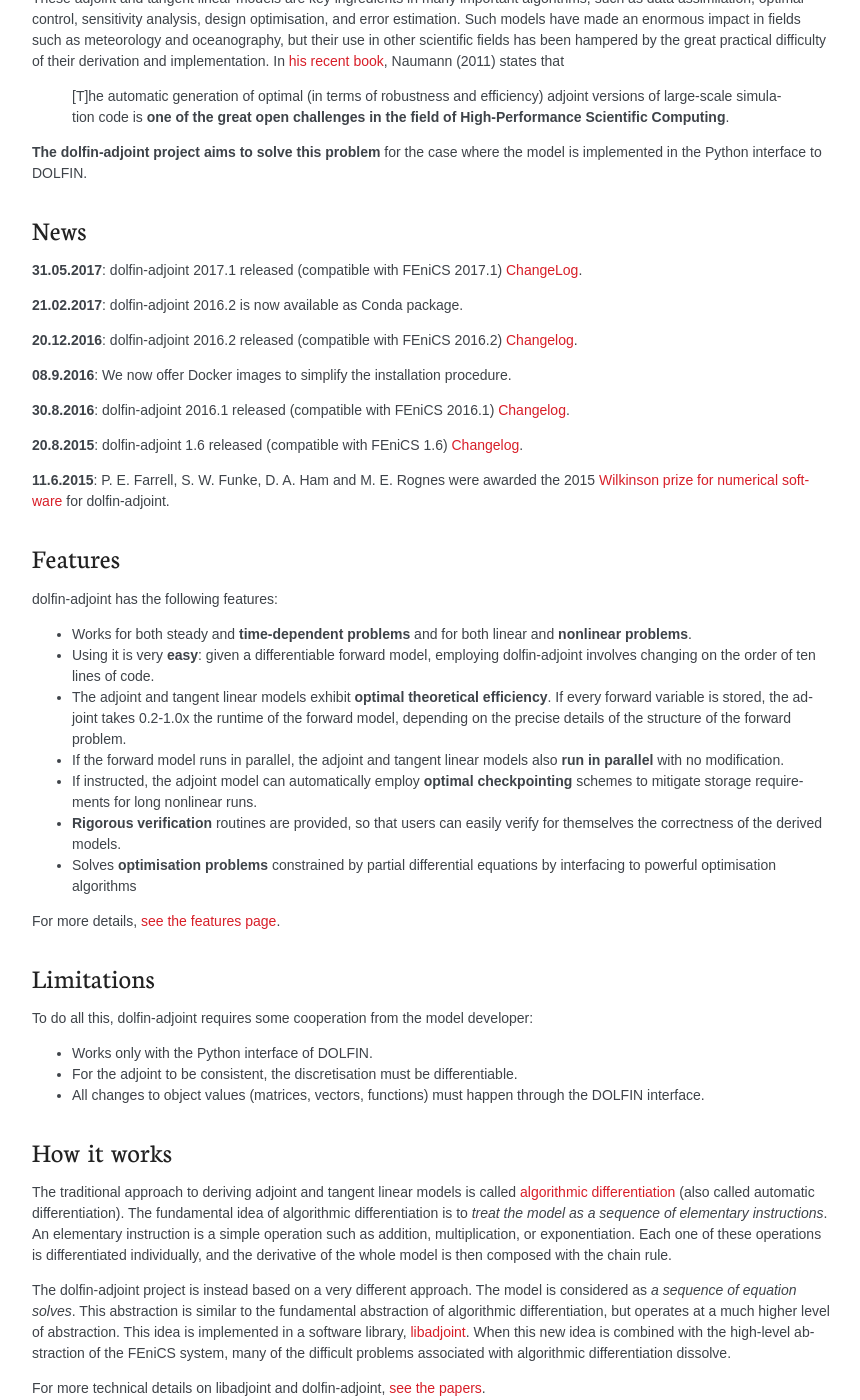
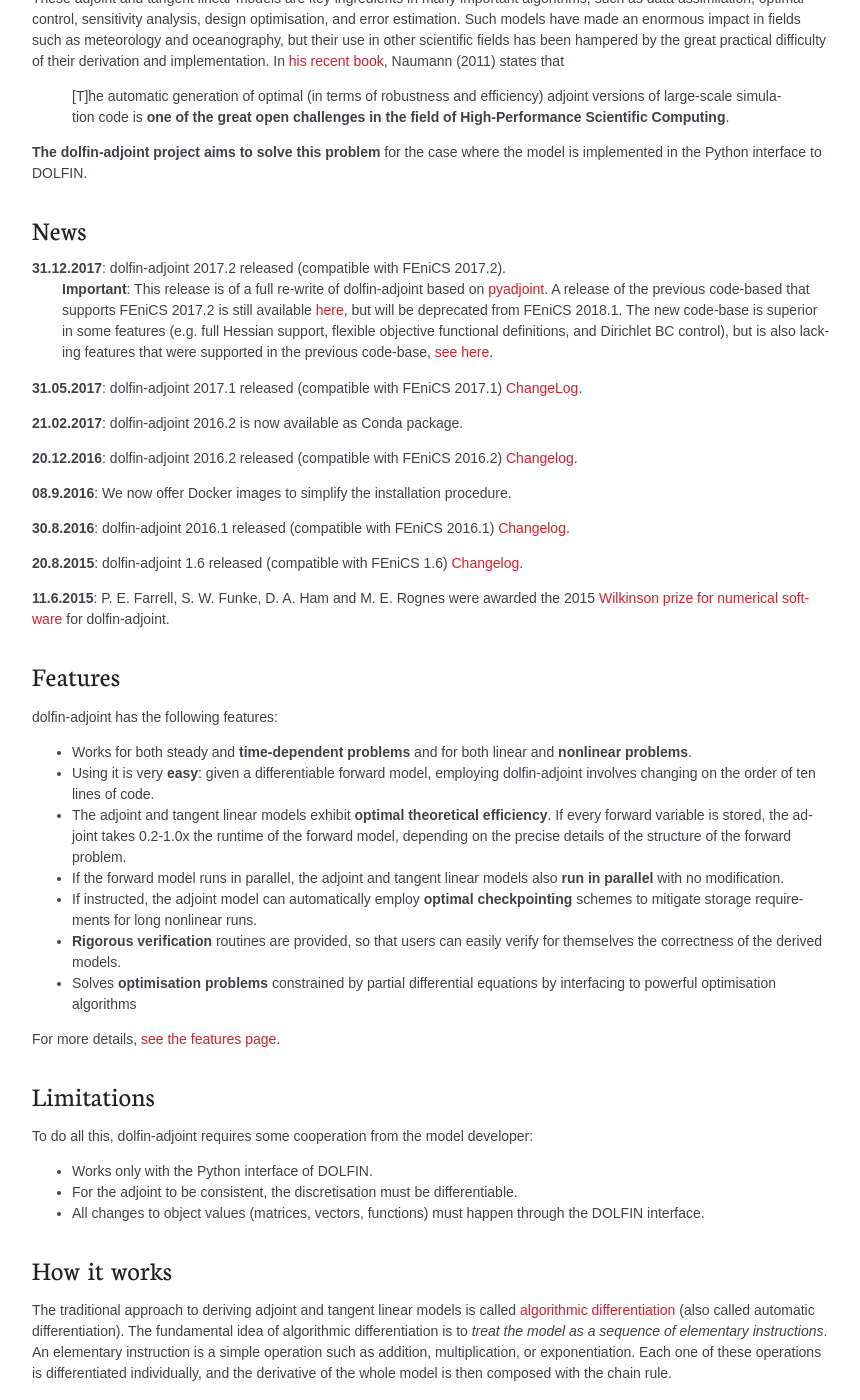
Before and after one commit to dolfin-adjoint/pyadjoint, a Sphinx documentation site: the page built from docs/source/about/index.rst, in a window 1280 px wide and 1400 px high, scrolled down 869 px. Shown: the whole window, without its empty margins (188-1048 px from the left). Built offline with Sphinx 7.4.7, drawn with Linux system fonts in a browser that asks for light colours; nearby versions of some CDN libraries; library files that are not in the unit come from our copies; some of the changed text lies outside the part shown.

Commit message:
Update how it works section

```diff
--- a/docs/source/about/index.rst
+++ b/docs/source/about/index.rst
@@ -31,6 +31,13 @@
 
 News
 ====
+**31.12.2017**: dolfin-adjoint 2017.2 released (compatible with FEniCS 2017.2).
+                **Important**: This release is of a full re-write of dolfin-adjoint based on `pyadjoint`_.
+                A release of the previous code-based that supports FEniCS 2017.2 is still available `here`_,
+                but will be deprecated from FEniCS 2018.1.
+                The new code-base is superior in some features (e.g. full Hessian support, flexible objective functional definitions,
+                and Dirichlet BC control), but is also lacking features that were supported in the previous code-base, `see here`_.
+
 **31.05.2017**: dolfin-adjoint 2017.1 released (compatible with FEniCS 2017.1) `ChangeLog`_.
 
 **21.02.2017**: dolfin-adjoint 2016.2 is now available as Conda package.
@@ -46,6 +53,9 @@
 **11.6.2015**: P. E. Farrell, S. W. Funke, D. A. Ham and M. E. Rognes were awarded the 2015 `Wilkinson prize for numerical software`_ for dolfin-adjoint.
 
 .. _Changelog: https://bitbucket.org/dolfin-adjoint/dolfin-adjoint/raw/master/ChangeLog
+.. _see here: https://bitbucket.org/dolfin-adjoint/pyadjoint/src/master/tests/migration/README.md?at=master&fileviewer=file-view-default
+.. _pyadjoint: https://bitbucket.org/dolfin-adjoint/pyadjoint
+.. _here: https://bitbucket.org/dolfin-adjoint/dolfin-adjoint
 .. _Wilkinson prize for numerical software: http://www.nag.co.uk/other/WilkinsonPrize.html
 
 Features
@@ -95,18 +105,16 @@
 .. _algorithmic differentiation: http://www.autodiff.org
 
 The dolfin-adjoint project is instead based on a very different
-approach.  The model is considered as *a sequence of equation
-solves*. This abstraction is similar to the fundamental abstraction of
+approach.  The model is considered as *a graph of high-level operations*.
+This abstraction is similar to the fundamental abstraction of
 algorithmic differentiation, but operates at a much higher level of
 abstraction. This idea is implemented in a software library,
-`libadjoint`_. When this new idea is combined with the high-level
+`pyadjoint`_. When this new idea is combined with the high-level
 abstraction of the FEniCS system, many of the difficult problems
 associated with algorithmic differentiation dissolve.
 
-For more technical details on libadjoint and dolfin-adjoint, :doc:`see
+For more technical details on pyadjoint and dolfin-adjoint, :doc:`see
 the papers <../citing/index>`.
-
-.. _libadjoint: http://bitbucket.org/dolfin-adjoint/libadjoint
 
 Contributors
 ============
@@ -114,10 +122,11 @@
 The dolfin-adjoint project is developed and maintained by the
 following authors:
 
+- Sebastian Mitusch (Simula Research Laboratory)
 - `Patrick E. Farrell <http://pefarrell.org>`__ (Mathematical Institute, University of Oxford)
-- `Simon W. Funke <http://simonfunke.com>`__ (Center for Biomedical Computing, Simula Research Laboratory)
+- `Simon W. Funke <http://simonfunke.com>`__ (Simula Research Laboratory)
 - `David A. Ham <http://www.ic.ac.uk/people/david.ham>`__ (Department of Mathematics and Department of Computing, Imperial College London)
-- `Marie E. Rognes <http://home.simula.no/~meg/>`__ (Center for Biomedical Computing, Simula Research Laboratory)
+- `Marie E. Rognes <http://home.simula.no/~meg/>`__ (Simula Research Laboratory)
 - `James R. Maddison <http://www.maths.ed.ac.uk/people/show?person-364>`__ (School of Mathematics, University of Edinburgh)
 
 License
```
